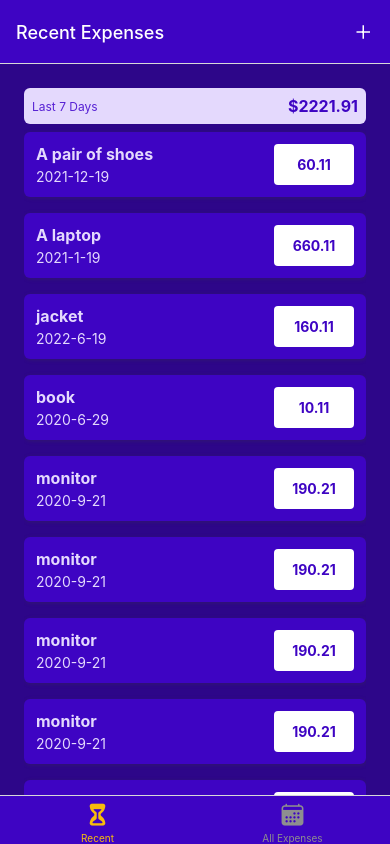
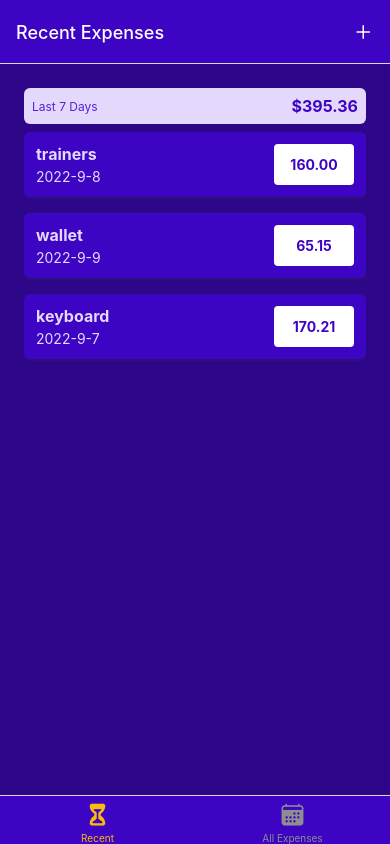
Before and after one commit to dontgiveup6/RNCourseSection8-Expense-Tracker, a React Native app: screen /RecentExpenses in a window 390 px wide. Built offline with nearby package versions, Linux system fonts and the light colour scheme.

Commit message:
finished 132 till end of section 8

```diff
--- a/App.js
+++ b/App.js
@@ -12,8 +12,10 @@
 import RecentExpensesScreen from './screens/RecentExpensesScreen';
 import AllExpensesScreen from './screens/AllExpensesScreen';
 import ManageExpensesScreen from './screens/ManageExpensesScreen';
+
 import { GlobalStyles } from './consts/styles';
 import IconButton from './components/UI/IconButton';
+import ExpensesContextProvider from './store/expenses-contex';
 
 const Stack = createNativeStackNavigator();
 const BottomTab = createBottomTabNavigator();
@@ -69,7 +71,8 @@
 export default function App() {
   return (
     <>
-      <StatusBar style="auto" />
+      <StatusBar style="light" />
+      <ExpensesContextProvider>
         <NavigationContainer>
           <Stack.Navigator
             screenOptions={{
@@ -89,6 +92,7 @@
             />
           </Stack.Navigator>
         </NavigationContainer>
+      </ExpensesContextProvider>
     </>
   );
 }
--- a/components/Expenses/ExpenseItem.js
+++ b/components/Expenses/ExpenseItem.js
@@ -4,10 +4,12 @@
 
 import { useNavigation } from '@react-navigation/native';
 
-export default function ExpenseItem({ description, amount, date }) {
+export default function ExpenseItem({ id, description, amount, date }) {
   const navigation = useNavigation();
   function expensePressHandler() {
-    navigation.navigate('ManageExpenses');
+    navigation.navigate('ManageExpenses', {
+      expenseId: id,
+    });
   }
 
   return (
--- a/components/Expenses/ExpensesOutput.js
+++ b/components/Expenses/ExpensesOutput.js
@@ -1,83 +1,24 @@
-import { View, StyleSheet } from 'react-native';
+import { View, StyleSheet, Text } from 'react-native';
 import { GlobalStyles } from '../../consts/styles';
 
 import ExpensesList from './ExpensesList';
 import ExpensesSummary from './ExpensesSummary';
 
-const DUMMY_EXPENSES = [
-  {
-    id: 'e1',
-    description: 'A pair of shoes',
-    amount: 60.11,
-    date: new Date('2021-12-19'),
-  },
-  {
-    id: 'e2',
-    description: 'A laptop',
-    amount: 660.11,
-    date: new Date('2021-01-19'),
-  },
-  {
-    id: 'e3',
-    description: 'jacket',
-    amount: 160.11,
-    date: new Date('2022-06-19'),
-  },
-  {
-    id: 'e4',
-    description: 'book',
-    amount: 10.11,
-    date: new Date('2020-06-29'),
-  },
-  {
-    id: 'e5',
-    description: 'monitor',
-    amount: 190.21,
-    date: new Date('2020-09-21'),
-  },
-  {
-    id: 'e6',
-    description: 'monitor',
-    amount: 190.21,
-    date: new Date('2020-09-21'),
-  },
-  {
-    id: 'e7',
-    description: 'monitor',
-    amount: 190.21,
-    date: new Date('2020-09-21'),
-  },
-  {
-    id: 'e8',
-    description: 'monitor',
-    amount: 190.21,
-    date: new Date('2020-09-21'),
-  },
-  {
-    id: 'e9',
-    description: 'monitor',
-    amount: 190.21,
-    date: new Date('2020-09-21'),
-  },
-  {
-    id: 'e10',
-    description: 'monitor',
-    amount: 190.21,
-    date: new Date('2020-09-21'),
-  },
-  {
-    id: 'e11',
-    description: 'monitor',
-    amount: 190.21,
-    date: new Date('2020-09-21'),
-  },
-];
+export default function ExpensesOutput({
+  expenses,
+  expensesPeriod,
+  fallbackText,
+}) {
+  let content = <Text style={styles.infoText}>{fallbackText}</Text>;
 
-export default function ExpensesOutput({ expenses, expensesPeriod }) {
+  if (expenses.length > 0) {
+    content = <ExpensesList expenses={expenses} />;
+  }
+
   return (
     <View style={styles.container}>
-      <ExpensesSummary expenses={DUMMY_EXPENSES} periodName={expensesPeriod} />
-      <ExpensesList expenses={DUMMY_EXPENSES} />
+      <ExpensesSummary expenses={expenses} periodName={expensesPeriod} />
+      {content}
     </View>
   );
 }
@@ -90,4 +31,10 @@
     backgroundColor: GlobalStyles.colors.primary700,
     flex: 1,
   },
+  infoText: {
+    color: 'white',
+    fontSize: 16,
+    textAlign: 'center',
+    marginTop: 32,
+  },
 });
--- /dev/null
+++ b/components/UI/Button.js
@@ -0,0 +1,43 @@
+import { Children } from 'react';
+import { Text, StyleSheet, Pressable, View } from 'react-native';
+import { GlobalStyles } from '../../consts/styles';
+
+export default function Button({ children, onPress, mode, style }) {
+  return (
+    <View style={style}>
+      <Pressable
+        onPress={onPress}
+        style={({ pressed }) => pressed && styles.pressed}
+      >
+        <View style={[styles.button, mode === 'flat' && styles.flat]}>
+          <Text style={[styles.buttonText, mode === 'flat' && styles.flatText]}>
+            {children}
+          </Text>
+        </View>
+      </Pressable>
+    </View>
+  );
+}
+
+const styles = StyleSheet.create({
+  button: {
+    borderRadius: 4,
+    padding: 8,
+    backgroundColor: GlobalStyles.colors.primary500,
+  },
+  flat: {
+    backgroundColor: 'transparent',
+  },
+  buttonText: {
+    color: 'white',
+    textAlign: 'center',
+  },
+  flatText: {
+    color: GlobalStyles.colors.primary200,
+  },
+  pressed: {
+    opacity: 0.75,
+    backgroundColor: GlobalStyles.colors.primary100,
+    borderRadius: 4,
+  },
+});
--- a/screens/AllExpensesScreen.js
+++ b/screens/AllExpensesScreen.js
@@ -1,8 +1,18 @@
+import { useContext } from 'react';
 import { Text, View, StyleSheet } from 'react-native';
 import ExpensesOutput from '../components/Expenses/ExpensesOutput';
+import { ExpensesContext } from '../store/expenses-contex';
 
 export default function AllExpensesScreen() {
-  return <ExpensesOutput expensesPeriod="Total" />;
+  const expensesCtx = useContext(ExpensesContext);
+
+  return (
+    <ExpensesOutput
+      expenses={expensesCtx.expenses}
+      expensesPeriod="Total"
+      fallbackText="Not registered expenses found"
+    />
+  );
 }
 
 const styles = StyleSheet.create({});
--- a/screens/ManageExpensesScreen.js
+++ b/screens/ManageExpensesScreen.js
@@ -1,11 +1,93 @@
-import { Text, View, StyleSheet } from 'react-native';
+import { useContext, useLayoutEffect } from 'react';
+import { View, StyleSheet } from 'react-native';
+import Button from '../components/UI/Button';
+import IconButton from '../components/UI/IconButton';
+import { GlobalStyles } from '../consts/styles';
+import { ExpensesContext } from '../store/expenses-contex';
 
-export default function ManageExpensesScreen() {
+export default function ManageExpensesScreen({ route, navigation }) {
+  const expensesCtx = useContext(ExpensesContext);
+
+  const edittedExpenseId = route.params?.expenseId;
+  const isEditing = !!edittedExpenseId;
+
+  useLayoutEffect(() => {
+    navigation.setOptions({
+      title: isEditing ? 'Edit Expense' : 'Add Expense',
+    });
+  }, [navigation, isEditing]);
+
+  function deleteExpenseHandler() {
+    expensesCtx.deleteExpense(edittedExpenseId);
+    navigation.goBack();
+  }
+
+  function cancelExpenseHandler() {
+    navigation.goBack();
+  }
+
+  function confirmExpenseHandler() {
+    if (isEditing) {
+      expensesCtx.updateExpense(edittedExpenseId, {
+        description: 'Update Testing!!!',
+        amount: 2111.02,
+        date: new Date('2022-09-11'),
+      });
+    } else {
+      expensesCtx.addExpense({
+        description: 'Add Testing!!!',
+        amount: 1000.02,
+        date: new Date('2022-09-12'),
+      });
+    }
+    navigation.goBack();
+  }
+
   return (
-    <View>
-      <Text>Manage expenses</Text>
+    <View style={styles.container}>
+      <View style={styles.buttons}>
+        <Button
+          style={styles.button}
+          mode="flat"
+          onPress={cancelExpenseHandler}
+        >
+          Cancel
+        </Button>
+        <Button style={styles.button} onPress={confirmExpenseHandler}>
+          {isEditing ? 'Update' : 'Add'}
+        </Button>
+      </View>
+      {isEditing && (
+        <View style={styles.deleteContainer}>
+          <IconButton
+            icon="trash"
+            color={GlobalStyles.colors.error500}
+            size={36}
+            onPress={deleteExpenseHandler}
+          />
+        </View>
+      )}
     </View>
   );
 }
 
-const styles = StyleSheet.create({});
+const styles = StyleSheet.create({
+  container: {
+    flex: 1,
+    padding: 24,
+    backgroundColor: GlobalStyles.colors.primary800,
+  },
+  buttons: {
+    flexDirection: 'row',
+    justifyContent: 'center',
+    alignItems: 'center',
+  },
+  button: { minWidth: 120, marginHorizontal: 8 },
+  deleteContainer: {
+    marginTop: 16,
+    paddingTop: 8,
+    borderTopColor: GlobalStyles.colors.primary200,
+    borderTopWidth: 2,
+    alignItems: 'center',
+  },
+});
--- a/screens/RecentExpensesScreen.js
+++ b/screens/RecentExpensesScreen.js
@@ -1,8 +1,27 @@
+import { useContext } from 'react';
 import { StyleSheet } from 'react-native';
 import ExpensesOutput from '../components/Expenses/ExpensesOutput';
+import { ExpensesContext } from '../store/expenses-contex';
+import { getDateMinusDays } from '../util/date';
 
 export default function RecentExpensesScreen() {
-  return <ExpensesOutput expensesPeriod="Last 7 Days" />;
+  const expensesCtx = useContext(ExpensesContext);
+
+  const recentExpenses = expensesCtx.expenses.filter((expense) => {
+    const today = new Date();
+
+    const date7DaysAgo = getDateMinusDays(today, 7);
+
+    return expense.date >= date7DaysAgo && expense.date <= today;
+  });
+
+  return (
+    <ExpensesOutput
+      expenses={recentExpenses}
+      expensesPeriod="Last 7 Days"
+      fallbackText="No expenses registered for the last 7 days"
+    />
+  );
 }
 
 const styles = StyleSheet.create({});
--- /dev/null
+++ b/store/expenses-contex.js
@@ -0,0 +1,130 @@
+import { createContext, useReducer } from 'react';
+
+const DUMMY_EXPENSES = [
+  {
+    id: 'e1',
+    description: 'A pair of shoes',
+    amount: 60.11,
+    date: new Date('2021-12-19'),
+  },
+  {
+    id: 'e2',
+    description: 'A laptop',
+    amount: 660.11,
+    date: new Date('2021-01-19'),
+  },
+  {
+    id: 'e3',
+    description: 'jacket',
+    amount: 160.11,
+    date: new Date('2022-06-19'),
+  },
+  {
+    id: 'e4',
+    description: 'book',
+    amount: 10.11,
+    date: new Date('2020-06-29'),
+  },
+  {
+    id: 'e5',
+    description: 'monitor',
+    amount: 190.21,
+    date: new Date('2020-09-21'),
+  },
+  {
+    id: 'e6',
+    description: 'panths',
+    amount: 10.21,
+    date: new Date('2022-09-11'),
+  },
+  {
+    id: 'e7',
+    description: 'trainers',
+    amount: 160.0,
+    date: new Date('2022-09-08'),
+  },
+  {
+    id: 'e8',
+    description: 'wallet',
+    amount: 65.15,
+    date: new Date('2022-09-09'),
+  },
+  {
+    id: 'e9',
+    description: 'keyboard',
+    amount: 170.21,
+    date: new Date('2022-09-07'),
+  },
+  {
+    id: 'e10',
+    description: 'pad',
+    amount: 19.21,
+    date: new Date('2022-09-11'),
+  },
+  {
+    id: 'e11',
+    description: 'socks',
+    amount: 7.21,
+    date: new Date('2022-09-12'),
+  },
+];
+
+export const ExpensesContext = createContext({
+  expenses: [],
+
+  addExpense: ({ description, amount, date }) => {},
+  deleteExpense: (id) => {},
+  updateExpense: (id, { description, amount, date }) => {},
+});
+
+function expensesReducer(state, action) {
+  switch (action.type) {
+    case 'ADD':
+      const id = new Date().toString() + Math.random().toString();
+      return [{ ...action.payload, id: id }, ...state];
+    case 'UPDATE':
+      const updatableExpenseIndex = state.findIndex(
+        (expense) => expense.id === action.payload.id
+      );
+      const updatableExpense = state[updatableExpenseIndex];
+      const updateItem = { ...updatableExpense, ...action.payload.data };
+      const updatedExpenses = [...state];
+      updatedExpenses[updatableExpenseIndex] = updateItem;
+
+      return updatedExpenses;
+
+    case 'DELETE':
+      return state.filter((expense) => expense.id !== action.payload);
+    default:
+      return state;
+  }
+}
+
+export default function ExpensesContextProvider({ children }) {
+  const [expensesState, dispatch] = useReducer(expensesReducer, DUMMY_EXPENSES);
+
+  function addExpense(expenseData) {
+    dispatch({ type: 'ADD', payload: expenseData });
+  }
+
+  function deleteExpense(id) {
+    dispatch({ type: 'DELETE', payload: id });
+  }
+
+  function updateExpense(id, expenseData) {
+    dispatch({ type: 'UPDATE', payload: { id: id, data: expenseData } });
+  }
+
+  const value = {
+    expenses: expensesState,
+    addExpense: addExpense,
+    deleteExpense: deleteExpense,
+    updateExpense: updateExpense,
+  };
+
+  return (
+    <ExpensesContext.Provider value={value}>
+      {children}
+    </ExpensesContext.Provider>
+  );
+}
--- a/util/date.js
+++ b/util/date.js
@@ -1,3 +1,7 @@
 export function getFormattedDate(date) {
   return `${date.getFullYear()}-${date.getMonth() + 1}-${date.getDate()}`;
 }
+
+export function getDateMinusDays(date, days) {
+  return new Date(date.getFullYear(), date.getMonth(), date.getDate() - days);
+}
```
Lines whose indentation alone changed are shown as unchanged.
